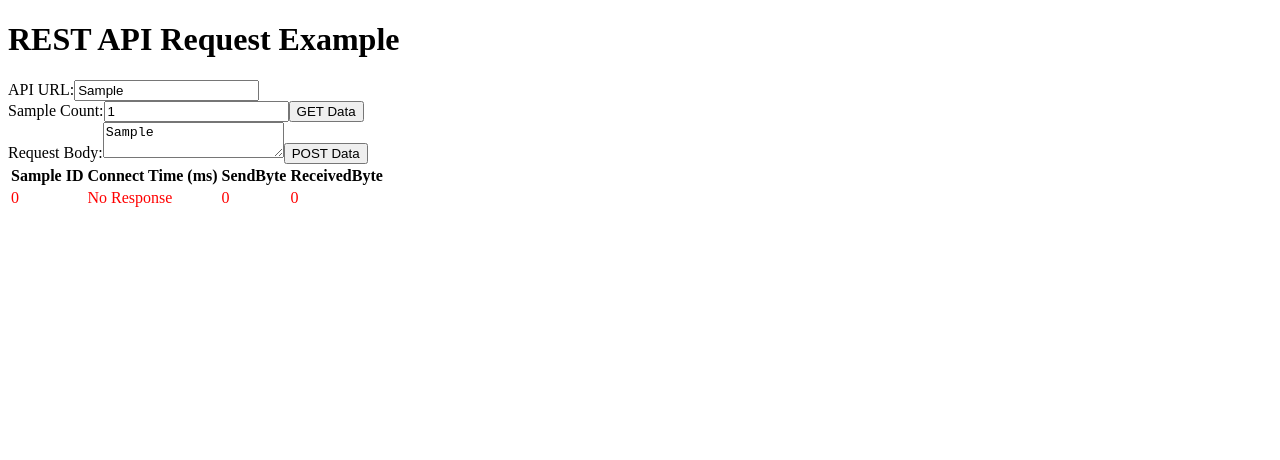
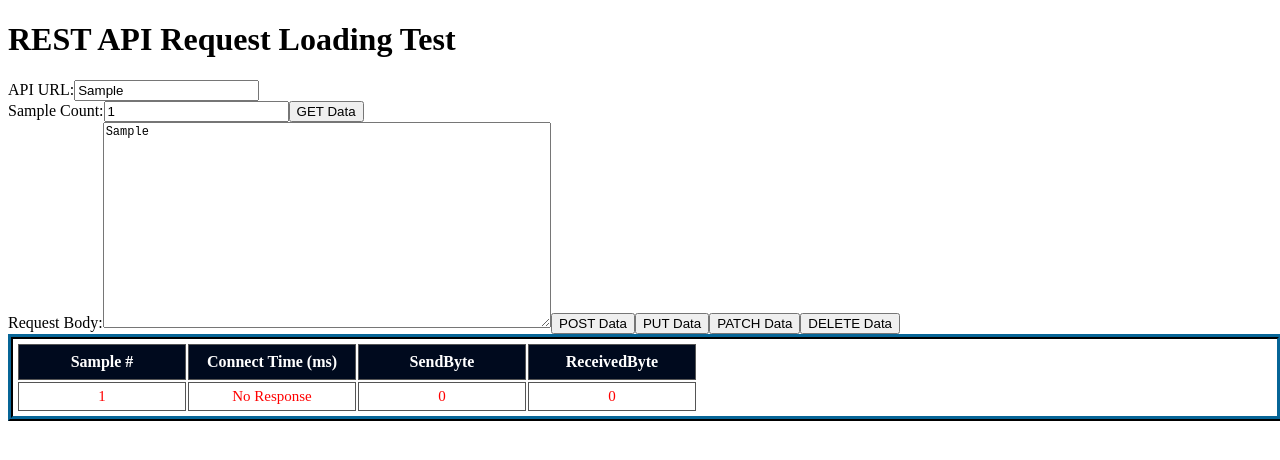
Before and after one commit to dragoknite/bench-test-pro, a React app: page / in a window 1280 px wide. Both pictures are taken after typing "Sample", "Sample" into the empty fields and a click on the button "POST Data". Shown: the top 460 px of the page. Built offline with nearby package versions, Linux system fonts and the light colour scheme; no server answers.

Commit message:
core functionality built

```diff
--- a/package.json
+++ b/package.json
@@ -15,6 +15,7 @@
     "express": "^4.18.2",
     "react": "^18.2.0",
     "react-dom": "^18.2.0",
+    "styled-components": "^6.0.3",
     "ts-node": "^10.9.1"
   },
   "devDependencies": {
--- a/src/frontend/client/Getget2.jsx
+++ b/src/frontend/client/Getget2.jsx
@@ -1,15 +1,88 @@
 import React, { useState, useEffect } from 'react';
+import styled, { keyframes, css } from 'styled-components';
+
+
+const StyleRequestBodyInput = styled.textarea`
+  width: 35%;
+  height: 200px;
+  font-size: 12px;
+`;
+
+const StyledTableWrapper = styled.div`
+  width: 100%;
+  overflow-x: auto;
+  border: 5px ridge rgb(3, 45, 67);
+`;
+
+const StyledTable = styled.table`
+  min-width: 100%;
+  table-layout: fixed;
+  border-collapse: collapse;
+  margin: 3px;
+`;
+
+const StyledTh = styled.th`
+  position: relative;
+  width: 150px;
+  border: 1px solid #555;
+  background-color: rgb(0, 10, 30);
+  color: #fff;
+  padding: 8px;
+  cursor: pointer;
+  font-size: 16px;
+
+  > div {
+    width: 100%;
+    height: 100%;
+    overflow: hidden;
+    resize: horizontal;
+    padding-right: 16px;
+    box-sizing: border-box;
+  }
+`;
+
+const StyledTd = styled.td`
+    border: 1px solid #555;
+    padding: 5px 8px;
+    font-size: 15px;
+    text-align: center;
+    vertical-align: middle;
+`;
 
 function Ayooo() {
   const [apiUrl, setApiUrl] = useState('');
   const [sampleCount, setSampleCount] = useState(1);
   const [connectTimes, setConnectTimes] = useState([]);
   const [requestBody, setRequestBody] = useState('');
+  const [sortColumn, setSortColumn] = useState('');
+  const [sortDirection, setSortDirection] = useState('asc');
 
-  useEffect(() => {
-    const sortedConnectTimes = connectTimes.sort((a, b) => a.id - b.id);
-    console.log(sortedConnectTimes);
-  }, [connectTimes]);
+  const handleColumnClick = (column) => {
+    if (sortColumn === column) {
+      // Toggle sort direction if the same column is clicked
+      setSortDirection((prevDirection) => (prevDirection === 'asc' ? 'desc' : 'asc'));
+    } else {
+      // Sort by the clicked column in ascending order by default
+      setSortColumn(column);
+      setSortDirection('asc');
+    }
+  };
+  const sortedRows = [...connectTimes];
+  if (sortColumn) {
+    sortedRows.sort((a, b) => {
+      const valueA = a[sortColumn];
+      const valueB = b[sortColumn];
+      if (valueA < valueB) {
+        return sortDirection === 'asc' ? -1 : 1;
+      }
+      if (valueA > valueB) {
+        return sortDirection === 'asc' ? 1 : -1;
+      }
+      return 0;
+    });
+  }
+
+
 
   const getDataFromAPI = () => {
     if (apiUrl === '') {
@@ -40,11 +113,9 @@ function Ayooo() {
               ...prevTimes,
               { id: sampleId, time: connectTime.toFixed(2), sendByte: 0, receivedByte: blob.size },
             ]);
-            // Use the retrieved data and header values as needed
           });
         })
         .catch((error) => {
-          console.error('Error:', error);
           setConnectTimes((prevTimes) => [
             ...prevTimes,
             { id: sampleId, time: 'no response', sendByte: 0, receivedByte: 0 },
@@ -64,7 +135,6 @@ function Ayooo() {
         setConnectTimes((prevTimes) => [...prevTimes.sort((a, b) => a.id - b.id)]);
       })
       .catch((error) => {
-        console.error('Error:', error);
       });
   };
 
@@ -97,11 +167,174 @@ function Ayooo() {
               ...prevTimes,
               { id: sampleId, time: connectTime.toFixed(2), sendByte: 0, receivedByte: blob.size },
             ]);
-            // Use the retrieved data and header values as needed
           });
         })
         .catch((error) => {
-          console.error('Error:', error);
+          setConnectTimes((prevTimes) => [
+            ...prevTimes,
+            { id: sampleId, time: 'no response', sendByte: 0, receivedByte: 0 },
+          ]);
+        });
+    };
+
+
+    const fetchDataPromises = [];
+
+    for (let i = 0; i < sampleCount; i++) {
+      fetchDataPromises.push(fetchData(i));
+    }
+
+    Promise.all(fetchDataPromises)
+      .then(() => {
+        console.log('All samples completed.');
+        setConnectTimes((prevTimes) => [...prevTimes.sort((a, b) => a.id - b.id)]);
+      })
+      .catch((error) => {
+      });
+  };
+
+  const patchDataToAPI = () => {
+    if (apiUrl === '') {
+      alert('Please enter the API URL.');
+      return;
+    }
+
+    if (requestBody === '') {
+      alert('Please enter the request body.');
+      return;
+    }
+
+    setConnectTimes([]); // Reset the table result
+
+    const fetchData = (sampleId) => {
+      const connectStartTime = performance.now(); // Start measuring the connect time
+
+      return fetch(apiUrl, { method: 'PATCH', body: requestBody })
+        .then((response) => {
+          // Stop measuring the connect time
+          const connectEndTime = performance.now();
+
+          // Calculate the connect time in milliseconds
+          const connectTime = connectEndTime - connectStartTime;
+
+          return response.blob().then((blob) => {
+            setConnectTimes((prevTimes) => [
+              ...prevTimes,
+              { id: sampleId, time: connectTime.toFixed(2), sendByte: 0, receivedByte: blob.size },
+            ]);
+          });
+        })
+        .catch((error) => {
+          setConnectTimes((prevTimes) => [
+            ...prevTimes,
+            { id: sampleId, time: 'no response', sendByte: 0, receivedByte: 0 },
+          ]);
+        });
+    };
+
+
+    const fetchDataPromises = [];
+
+    for (let i = 0; i < sampleCount; i++) {
+      fetchDataPromises.push(fetchData(i));
+    }
+
+    Promise.all(fetchDataPromises)
+      .then(() => {
+        console.log('All samples completed.');
+        setConnectTimes((prevTimes) => [...prevTimes.sort((a, b) => a.id - b.id)]);
+      })
+      .catch((error) => {
+      });
+  };
+
+  const putDataToAPI = () => {
+    if (apiUrl === '') {
+      alert('Please enter the API URL.');
+      return;
+    }
+
+    if (requestBody === '') {
+      alert('Please enter the request body.');
+      return;
+    }
+
+    setConnectTimes([]); // Reset the table result
+
+    const fetchData = (sampleId) => {
+      const connectStartTime = performance.now(); // Start measuring the connect time
+
+      return fetch(apiUrl, { method: 'PUT', body: requestBody })
+        .then((response) => {
+          // Stop measuring the connect time
+          const connectEndTime = performance.now();
+
+          // Calculate the connect time in milliseconds
+          const connectTime = connectEndTime - connectStartTime;
+
+          return response.blob().then((blob) => {
+            setConnectTimes((prevTimes) => [
+              ...prevTimes,
+              { id: sampleId, time: connectTime.toFixed(2), sendByte: 0, receivedByte: blob.size },
+            ]);
+          });
+        })
+        .catch((error) => {
+          setConnectTimes((prevTimes) => [
+            ...prevTimes,
+            { id: sampleId, time: 'no response', sendByte: 0, receivedByte: 0 },
+          ]);
+        });
+    };
+
+
+    const fetchDataPromises = [];
+
+    for (let i = 0; i < sampleCount; i++) {
+      fetchDataPromises.push(fetchData(i));
+    }
+
+    Promise.all(fetchDataPromises)
+      .then(() => {
+        console.log('All samples completed.');
+        setConnectTimes((prevTimes) => [...prevTimes.sort((a, b) => a.id - b.id)]);
+      })
+      .catch((error) => {
+      });
+  };
+
+  const deleteDataFromAPI = () => {
+    if (apiUrl === '') {
+      alert('Please enter the API URL.');
+      return;
+    }
+
+    if (isNaN(sampleCount) || sampleCount <= 0) {
+      alert('Please enter a valid sample count greater than zero.');
+      return;
+    }
+
+    setConnectTimes([]); // Reset the table result
+
+    const fetchData = (sampleId) => {
+      const connectStartTime = performance.now(); // Start measuring the connect time
+
+      return fetch(apiUrl, { method: 'DELETE' })
+        .then((response) => {
+          // Stop measuring the connect time
+          const connectEndTime = performance.now();
+
+          // Calculate the connect time in milliseconds
+          const connectTime = connectEndTime - connectStartTime;
+
+          return response.blob().then((blob) => {
+            setConnectTimes((prevTimes) => [
+              ...prevTimes,
+              { id: sampleId, time: connectTime.toFixed(2), sendByte: 0, receivedByte: blob.size },
+            ]);
+          });
+        })
+        .catch((error) => {
           setConnectTimes((prevTimes) => [
             ...prevTimes,
             { id: sampleId, time: 'no response', sendByte: 0, receivedByte: 0 },
@@ -121,13 +354,12 @@ function Ayooo() {
         setConnectTimes((prevTimes) => [...prevTimes.sort((a, b) => a.id - b.id)]);
       })
       .catch((error) => {
-        console.error('Error:', error);
       });
   };
 
   return (
     <div>
-      <h1>REST API Request Example</h1>
+      <h1>REST API Request Loading Test</h1>
       <label htmlFor="api-url">API URL:</label>
       <input
         type="text"
@@ -152,39 +384,52 @@ function Ayooo() {
       </button>
       <br />
       <label htmlFor="request-body">Request Body:</label>
-      <textarea
+      <StyleRequestBodyInput
         id="request-body"
         name="request-body"
         placeholder="Enter request body"
         value={requestBody}
         onChange={(e) => setRequestBody(e.target.value)}
-      ></textarea>
+      ></StyleRequestBodyInput>
       <button id="post-data-button" onClick={postDataToAPI}>
         POST Data
       </button>
+      <button id="put-data-button" onClick={putDataToAPI}>
+        PUT Data
+      </button>
+      <button id="patch-data-button" onClick={patchDataToAPI}>
+        PATCH Data
+      </button>
+      <button id="delete-data-button" onClick={deleteDataFromAPI}>
+        DELETE Data
+      </button>
       <div>
+      <StyledTableWrapper>
+        <StyledTable>
           <table>
             <thead>
               <tr>
-              <th>Sample ID</th>
-              <th>Connect Time (ms)</th>
-              <th>SendByte</th>
-              <th>ReceivedByte</th>
+              <StyledTh onClick={() => handleColumnClick('id')}>Sample #</StyledTh>
+              <StyledTh onClick={() => handleColumnClick('time')}>Connect Time (ms)</StyledTh>
+              <StyledTh onClick={() => handleColumnClick('sendByte')}>SendByte</StyledTh>
+              <StyledTh onClick={() => handleColumnClick('receivedByte')}>ReceivedByte</StyledTh>
               </tr>
             </thead>
             <tbody>
-            {connectTimes
-              .sort((a, b) => a.id - b.id)
+              {sortedRows
+
                 .map((sample) => (
-                <tr key={sample.id} style={{ color: sample.time === 'no response' ? 'red' : 'black' }}>
-                  <td>{sample.id}</td>
-                  <td>{sample.time === 'no response' ? 'No Response' : `${sample.time} ms`}</td>
-                  <td>{sample.sendByte}</td>
-                  <td>{sample.receivedByte}</td>
+                  <tr key={sample.id} style={{ color: sample.time === 'no response' ? 'red' : 'rgb(25, 125, 35)' }}>
+                    <StyledTd>{sample.id + 1}</StyledTd>
+                    <StyledTd>{sample.time === 'no response' ? 'No Response' : `${sample.time} ms`}</StyledTd>
+                    <StyledTd>{sample.sendByte}</StyledTd>
+                    <StyledTd>{sample.receivedByte}</StyledTd>
                   </tr>
                 ))}
             </tbody>
           </table>
+        </StyledTable>
+      </StyledTableWrapper>
       </div>
     </div>
   );
```
Also changed, not shown: 1 other file (tests, documents, lock files or other folders). Lines whose indentation alone changed are shown as unchanged.
